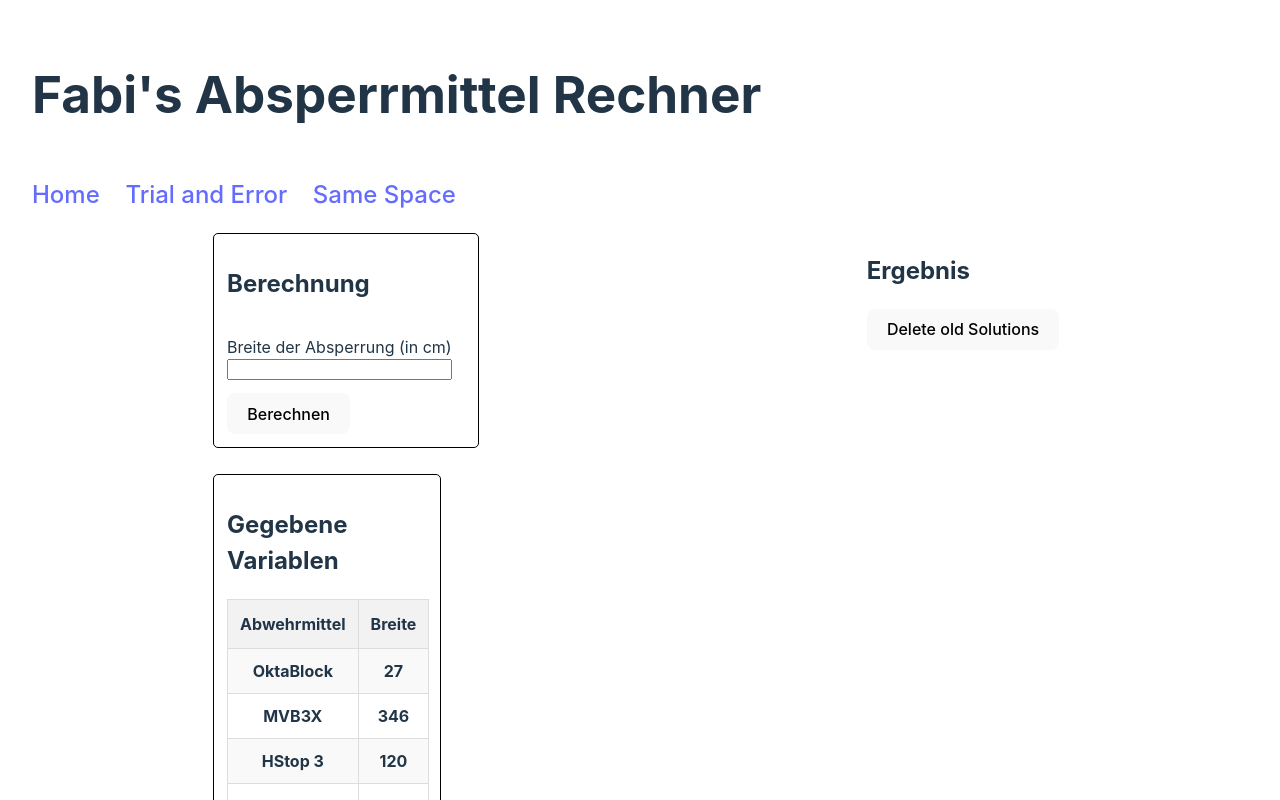
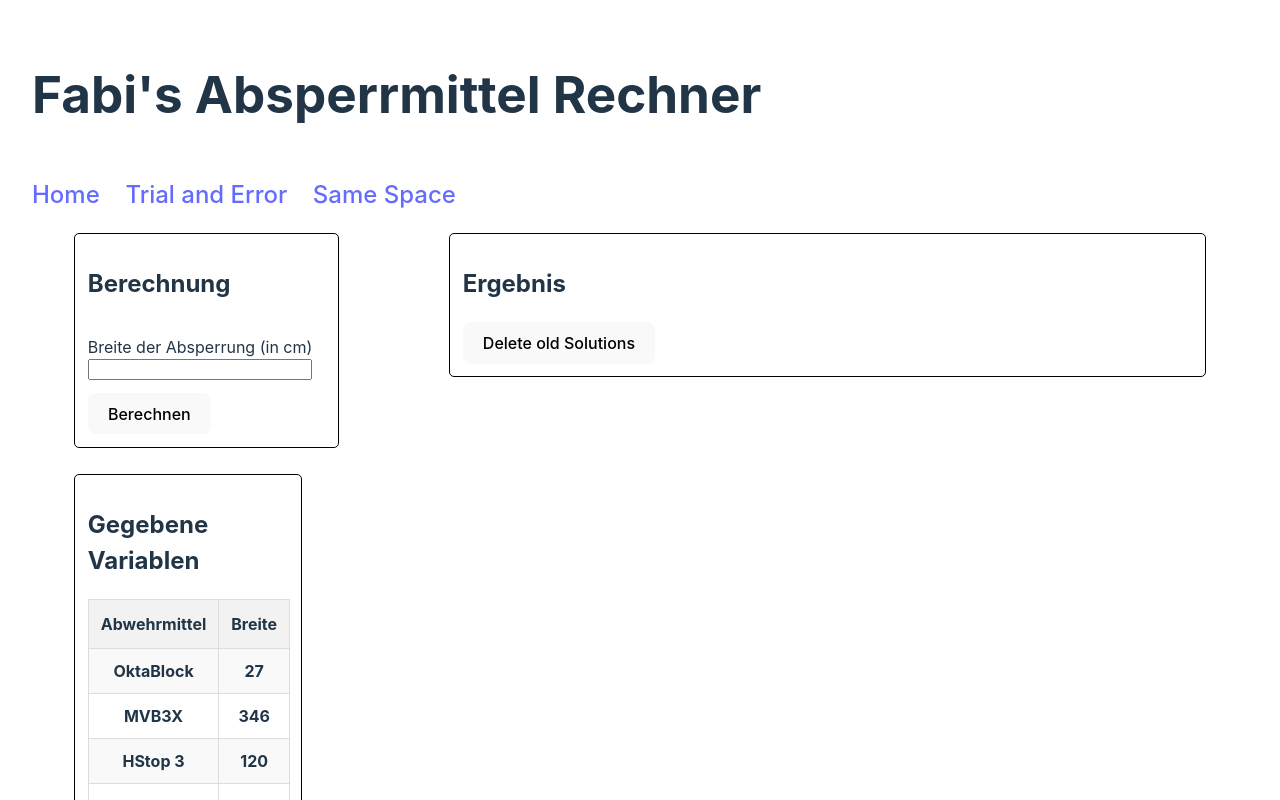
Before and after one commit to Redeif/Fabi-Absperrung-React, a React (Vite) app: page /#/ in a window 1280 px wide. Shown: the top 800 px of the page. Built offline with nearby package versions, Linux system fonts and the light colour scheme.

Commit message:
adding right css class to Solution

```diff
--- a/src/Components/Solution.tsx
+++ b/src/Components/Solution.tsx
@@ -35,7 +35,7 @@ const Solution = () => {
 
 
   return (
-      <div className='variables ergebnisse'>
+      <div className='defaultBox ergebnisse'>
         <h2>Ergebnis</h2>
         <button onClick={deleteSolutions}>Delete old Solutions</button>
         <div className='mainSolution'>
```
